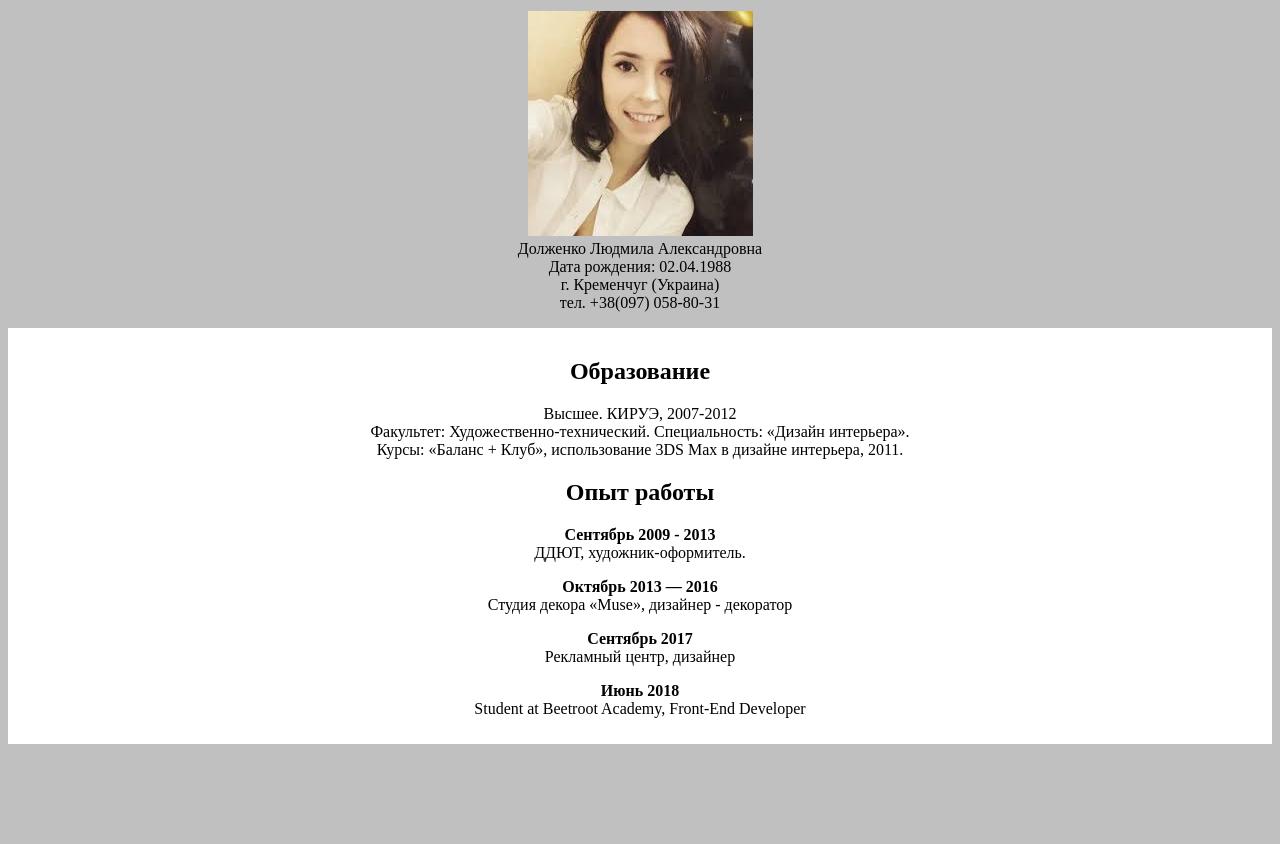
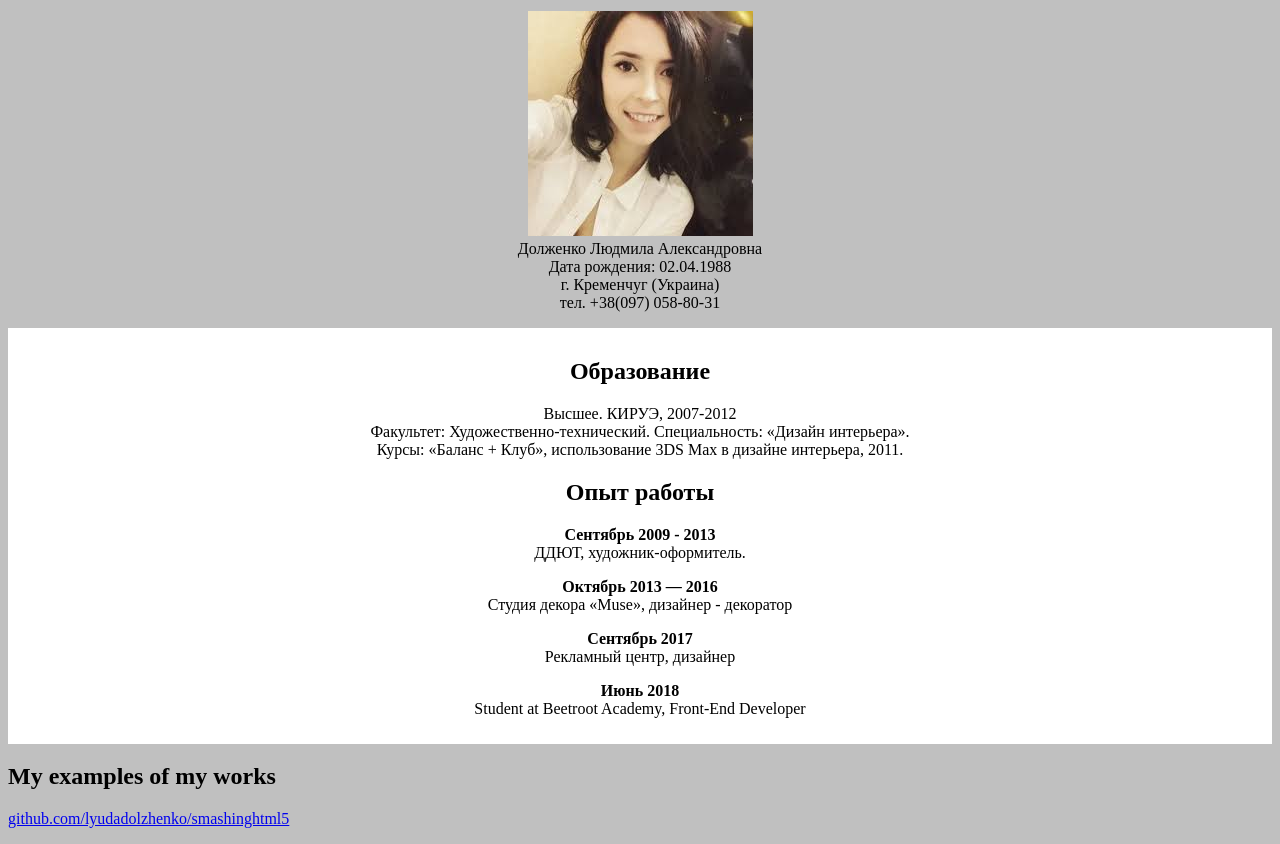
Before and after one commit to Lyudok/cv, a plain HTML site: page index.html in a window 1280 px wide. Shown: the part 89-933 px from the top of the page. Before the commit the page ends 848 px from the top, so only its background shows below. Drawn offline with Linux system fonts and the light colour scheme.

Commit message:
My examples of work

```diff
--- a/index.html
+++ b/index.html
@@ -34,6 +34,10 @@
 		<p><strong>Июнь 2018</strong><br>
 		Student at Beetroot Academy, Front-End Developer </p>
 	</div>
+	<h2>My examples of my works</h2>
+	<p>
+		<a href="https://github.com/lyudadolzhenko/smashinghtml5">github.com/lyudadolzhenko/smashinghtml5</a>
+	</p>
 
 </body>
 </html>
```
